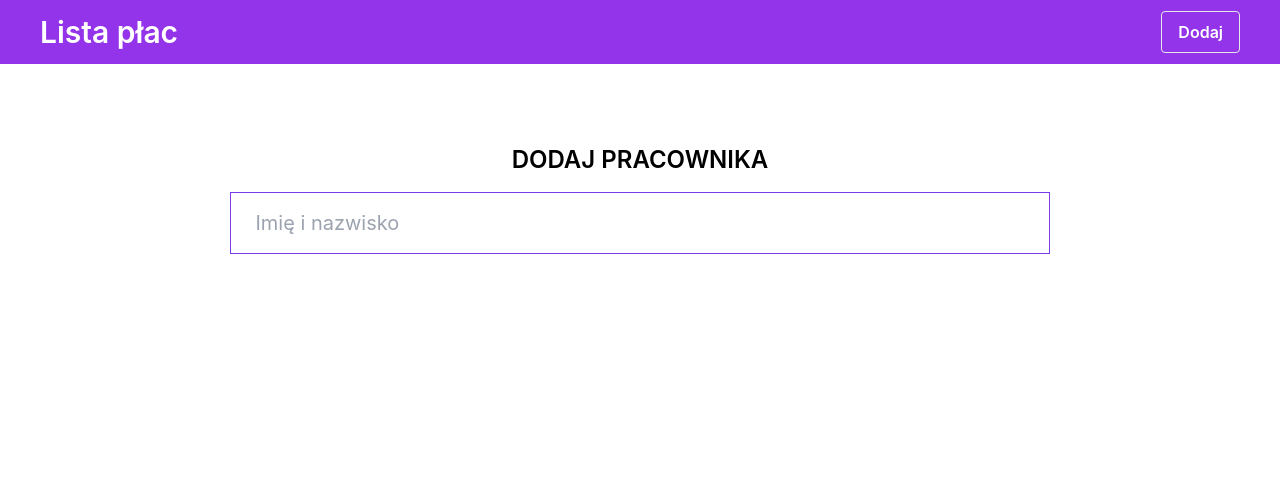
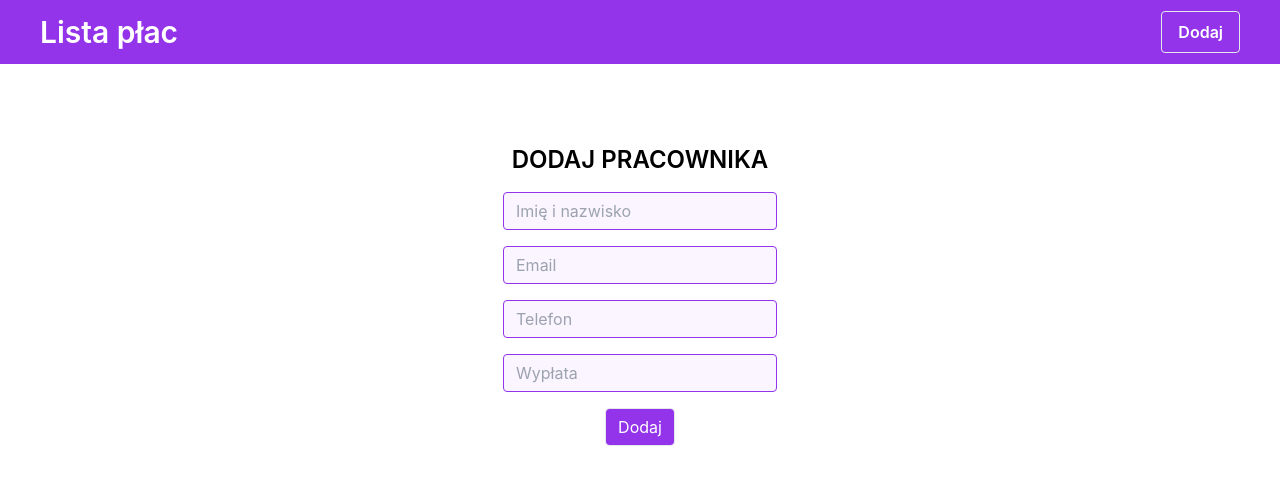
Before and after one commit to bar-85/React-lista-plac-JSON-Server, a React (Create React App) app: page /add in a window 1280 px wide. Shown: the top 484 px of the page. Built offline with nearby package versions, Linux system fonts and the light colour scheme.

Commit message:
add addUsers.js

```diff
--- a/src/Pages/AddUser.js
+++ b/src/Pages/AddUser.js
@@ -1,11 +1,65 @@
-import React from 'react'
+import axios from 'axios'
+import React, { useState } from 'react'
+import { useNavigate } from 'react-router-dom'
 
 const AddUser = () => {
+	const [name, setName] = useState('')
+	const [email, setEmail] = useState('')
+	const [phone, setPhone] = useState('')
+	const [paycheck, setPaycheck] = useState('')
+
+	const navigate = useNavigate()
+
+	const data = {
+		name: name,
+		email: email,
+		phone: phone,
+		paycheck: paycheck,
+	}
+
+	const Submit = e => {
+		e.preventDefault()
+
+		axios.post('http://localhost:3001/users', data).then(navigate('/'))
+	}
+
 	return (
 		<div className='w-screen h-full justify-center flex flex-col items-center mt-16'>
 			<h1 className='text-black text-2xl font-semibold font-Montserrat m-4 uppercase'>Dodaj pracownika</h1>
 			<form className='w-[80%] h-full flex flex-col justify-center items-center'>
-        <input type="text" placeholder='Imię i nazwisko' className='w-[80%] bg-white/10 text-xl font-Montserrat outline-none py-4 pl-6 border border-violet-600' />
+				<input
+					value={name}
+					onChange={(e) => setName(e.target.value)}
+					type='text'
+					placeholder='Imię i nazwisko'
+					className='px-3 py-1.5 text-base font-normal text-gray-700 bg-purple-50 bg-clip-padding rounded transition ease-in-out focus:text-gray-700 focus:bg-white focus:outline-none border border-purple-600'
+				/>
+				<input
+					value={email}
+					onChange={(e) => setEmail(e.target.value)}
+					type='text'
+					placeholder='Email'
+					className='px-3 py-1.5 text-base font-normal mt-4 text-gray-700 bg-purple-50 bg-clip-padding rounded transition ease-in-out focus:text-gray-700 focus:bg-white focus:outline-none border border-purple-600'
+				/>
+				<input
+					value={phone}
+					onChange={(e) => setPhone(e.target.value)}
+					type='phone'
+					placeholder='Telefon'
+					className='px-3 py-1.5 text-base font-normal mt-4 text-gray-700 bg-purple-50 bg-clip-padding rounded transition ease-in-out focus:text-gray-700 focus:bg-white focus:outline-none border border-purple-600'
+				/>
+				<input
+					value={paycheck}
+					onChange={(e) => setPaycheck(e.target.value)}
+					type='number'
+					placeholder='Wypłata'
+					className='px-3 py-1.5 text-base font-normal mt-4 text-gray-700 bg-purple-50 bg-clip-padding rounded transition ease-in-out focus:text-gray-700 focus:bg-white focus:outline-none border border-purple-600'
+				/>
+				<button
+					onClick={Submit}
+					className='px-3 py-1.5 text-base font-normal mt-4 text-white bg-purple-600 bg-clip-padding rounded transition ease-in-out hover:bg-purple-500 border border-purple-550'>
+					Dodaj
+				</button>
 			</form>
 		</div>
 	)
```
Lines whose indentation alone changed are shown as unchanged.
